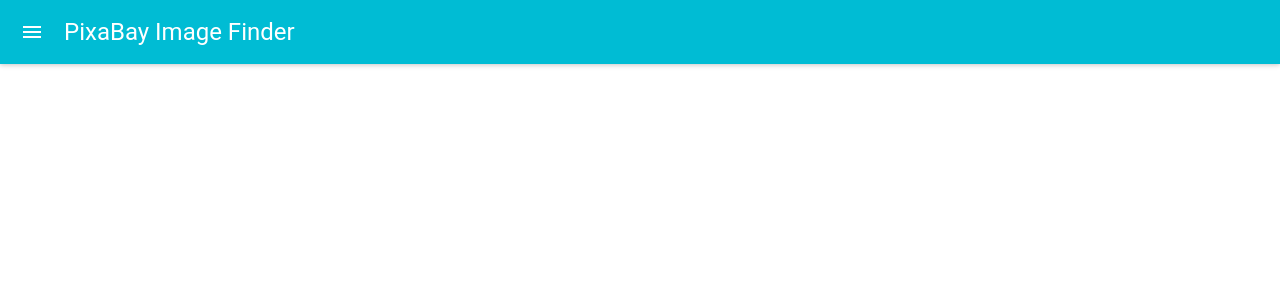
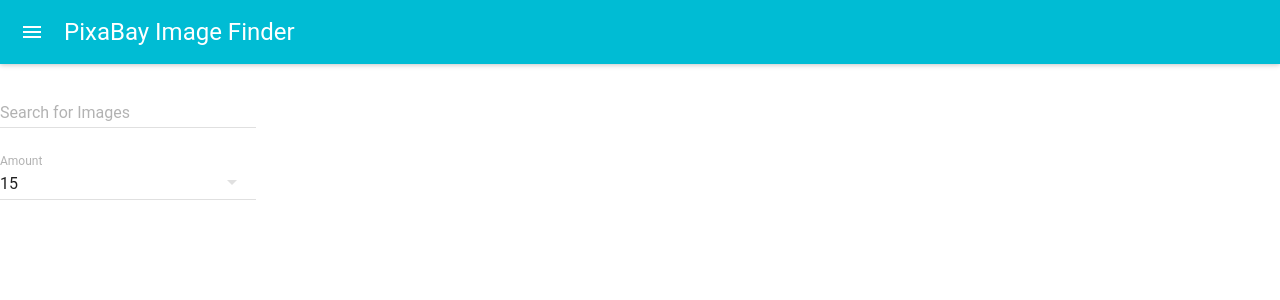
Before and after one commit to Mark9Mbugua/Pixabay-Image-Finder, a React (Create React App) app: page / in a window 1280 px wide. Shown: the top 300 px of the page. Built offline with nearby package versions, Linux system fonts and the light colour scheme.

Commit message:
Create search component

```diff
--- a/src/App.js
+++ b/src/App.js
@@ -1,6 +1,8 @@
 import React, { Component } from 'react';
-import MuiThemeProvider from 'material-ui/styles/MuiThemeProvider';
+import MuiThemeProvider from
+'material-ui/styles/MuiThemeProvider';
 import NavBar from './components/navbar/NavBar';
+import Search from './components/search/Search';
 import './App.css';
 
 class App extends Component {
@@ -9,6 +11,7 @@
       <MuiThemeProvider>
         <div>
           <NavBar />
+          <Search />
         </div>
         </MuiThemeProvider>
     );
--- a/src/components/search/Search.js
+++ b/src/components/search/Search.js
@@ -0,0 +1,58 @@
+import React, { Component } from 'react';
+import TextField from 'material-ui/TextField';
+import SelectField from 'material-ui/SelectField';
+import MenuItem from 'material-ui/MenuItem';
+import axios from 'axios';
+
+ class Search extends Component{
+    state = {
+        searchText:'',
+        amount: 15,
+        apiUrl: 'https://pixabay.com/api',
+        apiKey: '12113261-e4061a559fdb03f0d0bc19b49',
+        images: []
+    };
+
+    onTextChange = e => {
+        this.setState({ [e.target.name]: e.target.value }, ()=> {
+            axios.get(`${this.state.apiUrl}/?key=${this.state.apiKey}&q=${this.state.searchText}&image_type=photo&
+            per_page=${this.state.amount}&safesearch=true`
+            )
+            .then(res => this.setState({ images: res.data.hits }))
+            .catch(err => console.log(err));
+        });
+    };
+
+    onAmountChange =  (e, index, value) => this.setState({ amount: value });
+
+    render(){
+        console.log(this.state.images);
+        return (
+            <div>
+                <TextField
+                    name="searchText"
+                    value={this.state.searchText}
+                    onChange={this.onTextChange}
+                    floatingLabelText="Search for Images"
+                    fullwidth={true}
+                />
+                <br/>
+                <SelectField
+                    name="amount"
+                    floatingLabelText="Amount"
+                    value={this.state.amount}
+                    onChange={this.onAmountChange}
+                    >
+                    <MenuItem value={5} primaryText="5" />
+                    <MenuItem value={10} primaryText="10" />
+                    <MenuItem value={15} primaryText="15" />
+                    <MenuItem value={30} primaryText="30" />
+                    <MenuItem value={50} primaryText="50" />
+                </SelectField>
+                <br/>
+            </div>
+        );
+    }
+}
+
+export default Search;
```
